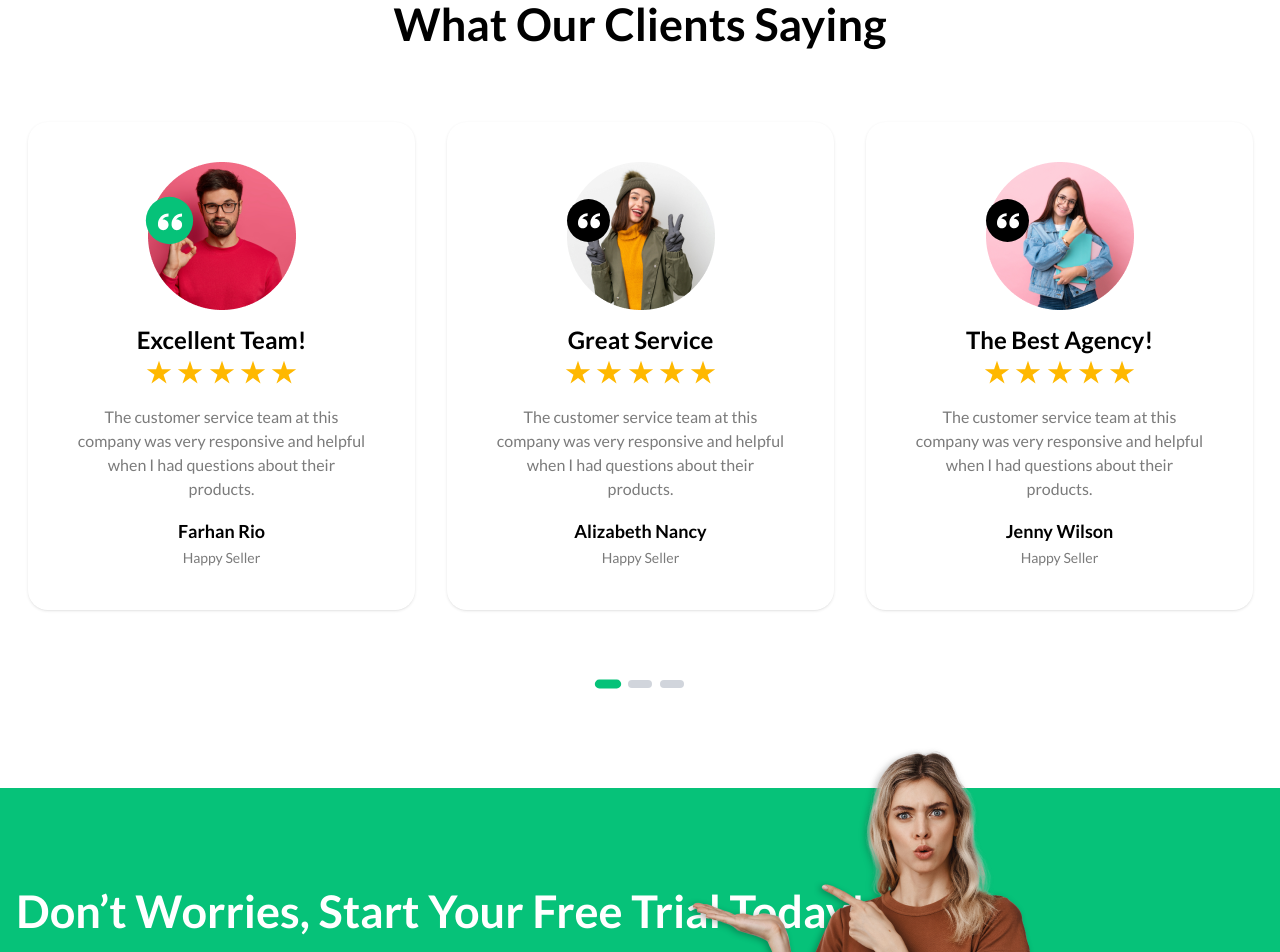
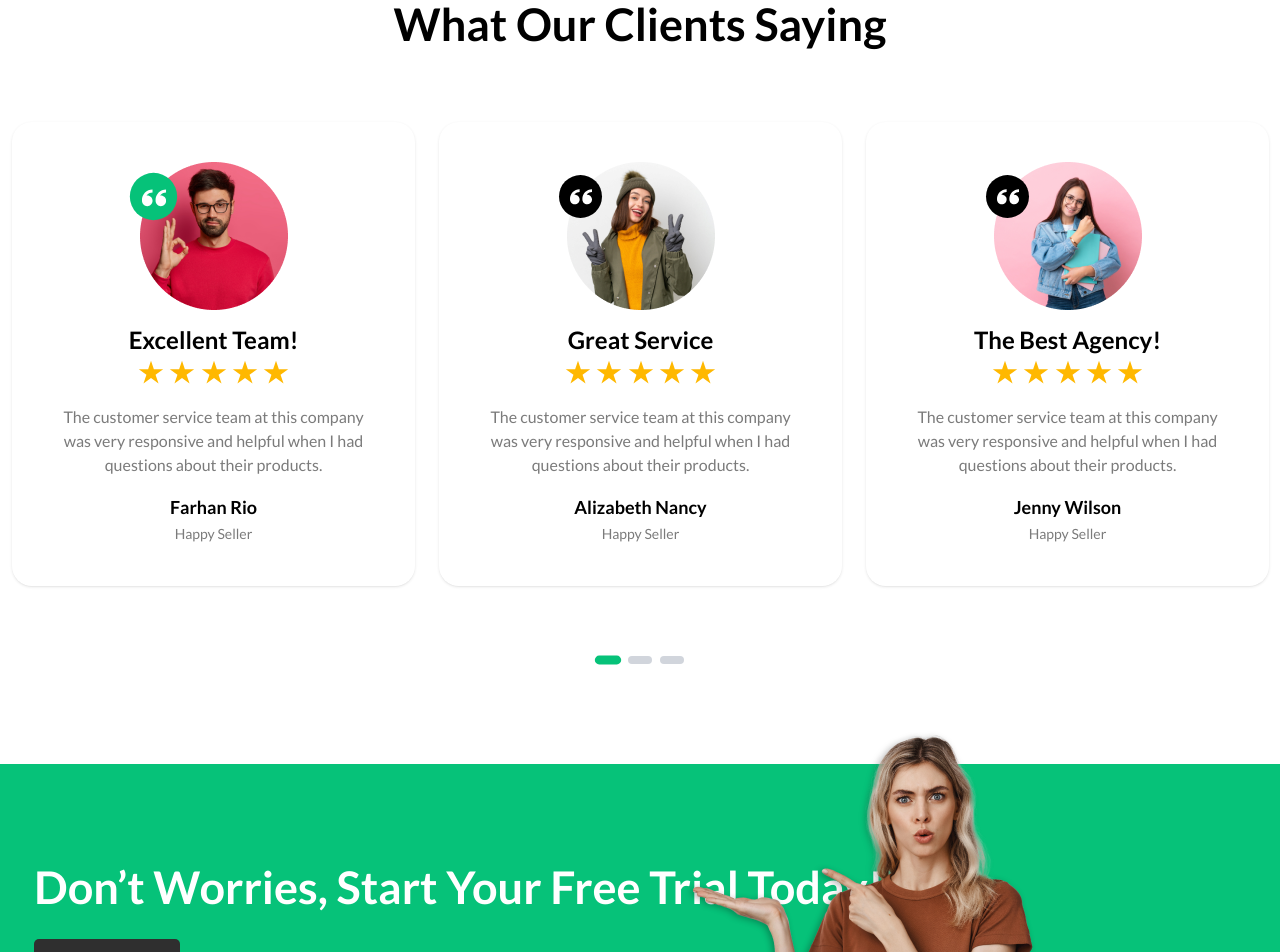
Before and after one commit to faisalbari193/project-2, a React (Vite) app: page / in a window 1280 px wide. Shown: the part 4000-4952 px from the top of the page. Built offline with nearby package versions, Linux system fonts and the light colour scheme.

Commit message:
add some improvement

```diff
--- a/src/components/FreeTrial/FreeTrial.jsx
+++ b/src/components/FreeTrial/FreeTrial.jsx
@@ -6,7 +6,7 @@ const FreeTrial = () => {
     <section className="bg-[#06C279] relative  py-24">
       <Container>
         <div className="flex justify-between items-center">
-          <div className="px-4">
+          <div className="px-8.5">
             <h2 className="font-custom font-semibold text-[45px] leading-13.5 text-white  mb-9.5">
               Don’t Worries, Start Your Free Trial Today!
             </h2>
@@ -17,7 +17,7 @@ const FreeTrial = () => {
               Get Free Trial
             </a>
           </div>
-          <div className="absolute right-60 -top-11 z-10">
+          <div className="absolute right-60 -top-9 z-10">
             <img src={GirlImg} alt="cta" />
           </div>
         </div>
--- a/src/components/OurClient/OurClient.jsx
+++ b/src/components/OurClient/OurClient.jsx
@@ -52,7 +52,7 @@ const OurClient = () => {
         <div className="overflow-hidden">
           <Slider ref={sliderRef} {...settings}>
             {slides.map((slide, i) => (
-              <div key={i} className="px-4">
+              <div key={i} className="px-3">
                 <div className="shadow p-10 relative rounded-[20px]">
                   <img src={slide.img} alt={slide.name} className="mx-auto" />
                   <div
--- a/src/index.css
+++ b/src/index.css
@@ -7,7 +7,8 @@
 }
 
 .slick-slider {
-  padding: 24px 12px;
+  padding-top: 24px;
+  padding-bottom: 24px;
 }
 @theme {
   --shadow-custom: 0 2px 10px rgba(0, 0, 0, 0.25);
```
